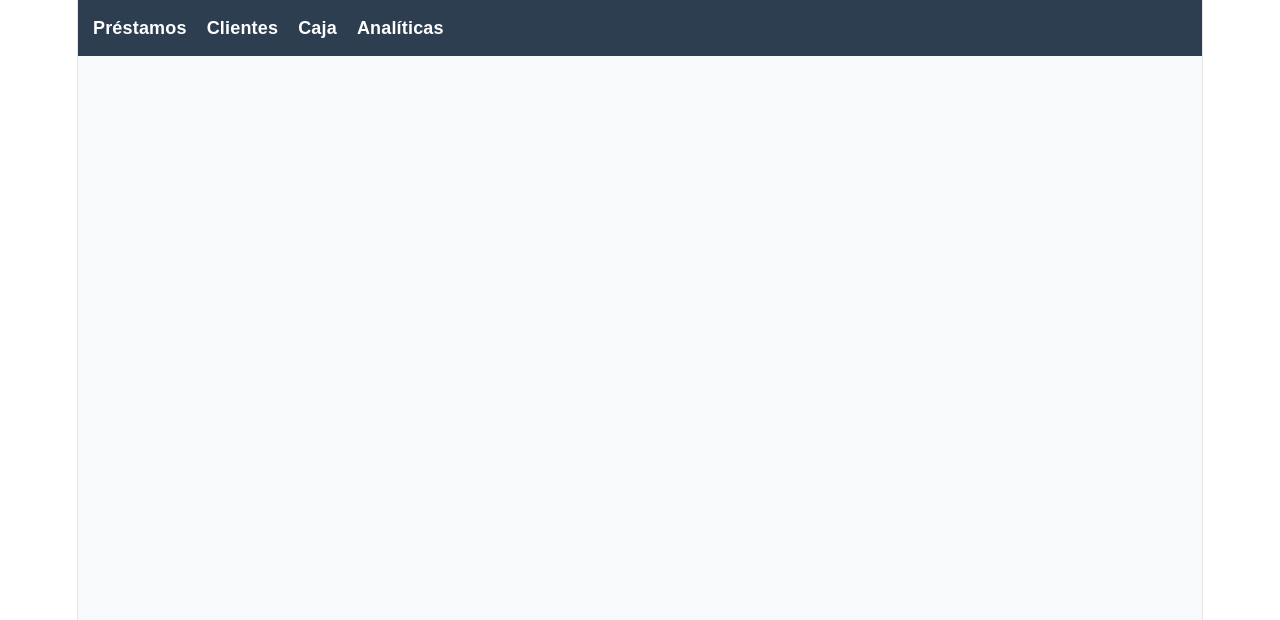
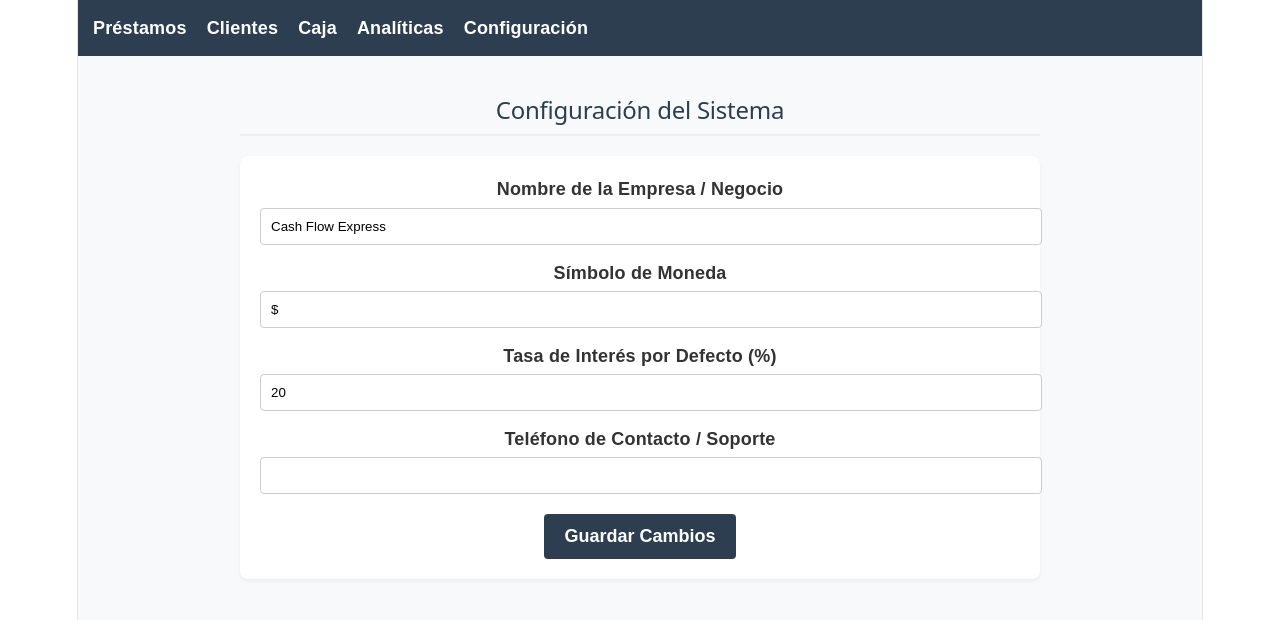
Before and after one commit to 0xPr0mise/CashFlowExpress, a React (Vite) app in the folder cash-flow-front/: page /settings in a window 1280 px wide. Shown: the top 620 px of the page. Built offline with nearby package versions, Linux system fonts and the light colour scheme; no server answers.

Commit message:
Finalizacion backend

```diff
--- a/cash-flow-front/src/App.jsx
+++ b/cash-flow-front/src/App.jsx
@@ -4,6 +4,7 @@ import LoansPage from "./pages/Loans/LoansPage";
 import ClientsPage from "./pages/Clients/ClientsPage"; // Si tienes tu página de clientes separada
 import CashPage from "./pages/Cash/CashPage";
 import AnalyticsPage from "./pages/Analytics/AnalyticsPage"; // Si tienes tu página de análisis separada
+import SettingsPage from "./pages/Settings/SettingsPage"; // Si tienes tu página de configuración separada
 
 export default function App() {
   return (
@@ -22,6 +23,8 @@ export default function App() {
             <Route path="/loans" element={<LoansPage />} />
             <Route path="/cash" element={<CashPage />} />
             <Route path="/analytics" element={<AnalyticsPage />} />
+            <Route path="/settings" element={<SettingsPage />} />
+
           </Routes>
         </div>
       </div>
--- a/cash-flow-front/src/components/Navbar.jsx
+++ b/cash-flow-front/src/components/Navbar.jsx
@@ -7,6 +7,7 @@ export default function Navbar() {
       <Link to="/clients" style={{ color: "white", textDecoration: "none", fontWeight: "bold" }}>Clientes</Link>
       <Link to="/cash" style={{ color: "white", textDecoration: "none", fontWeight: "bold" }}>Caja</Link>
       <Link to="/analytics" style={{ color: "white", textDecoration: "none", fontWeight: "bold" }}>Analíticas</Link>
+      <Link to="/settings" style={{ color: "white", textDecoration: "none", fontWeight: "bold" }}>Configuración</Link>
     </nav>
   );
 }
--- /dev/null
+++ b/cash-flow-front/src/pages/Settings/SettingsPage.jsx
@@ -0,0 +1,210 @@
+import { useState, useEffect } from "react";
+import { getSettings, saveSetting } from "../../services/settings.service";
+
+export default function SettingsPage() {
+  const [form, setForm] = useState({
+    companyName: "Cash Flow Express",
+    currency: "$",
+    defaultInterestRate: "20",
+    contactPhone: "",
+  });
+  const [saved, setSaved] = useState(false);
+
+  useEffect(() => {
+    getSettings()
+      .then((data) => {
+        if (Array.isArray(data) && data.length > 0) {
+          const settingsObj = {};
+          data.forEach((item) => {
+            settingsObj[item.key] = item.value;
+          });
+          setForm((prev) => ({ ...prev, ...settingsObj }));
+        }
+      })
+      .catch((err) => console.error("Error al cargar configuración:", err));
+  }, []);
+
+  const handleChange = (e) => {
+    setForm({ ...form, [e.target.name]: e.target.value });
+    setSaved(false);
+  };
+
+  const handleSubmit = async (e) => {
+    e.preventDefault();
+    try {
+      for (const [key, value] of Object.entries(form)) {
+        await saveSetting(key, value);
+      }
+      setSaved(true);
+      setTimeout(() => setSaved(false), 3000);
+    } catch (error) {
+      console.error("Error al guardar:", error);
+      alert("Error al guardar la configuración");
+    }
+  };
+
+  return (
+    <div
+      style={{
+        padding: "20px",
+        fontFamily: "Arial, sans-serif",
+        maxWidth: "800px",
+        margin: "0 auto",
+      }}
+    >
+      <h2
+        style={{
+          color: "#2c3e50",
+          borderBottom: "2px solid #eee",
+          paddingBottom: "10px",
+        }}
+      >
+        Configuración del Sistema
+      </h2>
+
+      {saved && (
+        <div
+          style={{
+            background: "#d4edda",
+            color: "#155724",
+            padding: "10px 15px",
+            borderRadius: "6px",
+            margin: "15px 0",
+          }}
+        >
+          ¡Configuración guardada exitosamente!
+        </div>
+      )}
+
+      <form
+        onSubmit={handleSubmit}
+        style={{
+          background: "white",
+          padding: "20px",
+          borderRadius: "8px",
+          boxShadow: "0 2px 4px rgba(0,0,0,0.05)",
+          marginTop: "20px",
+        }}
+      >
+        <div style={{ marginBottom: "15px" }}>
+          <label
+            style={{
+              display: "block",
+              marginBottom: "5px",
+              fontWeight: "bold",
+              color: "#333",
+            }}
+          >
+            Nombre de la Empresa / Negocio
+          </label>
+          <input
+            type="text"
+            name="companyName"
+            value={form.companyName}
+            onChange={handleChange}
+            style={{
+              width: "100%",
+              padding: "10px",
+              borderRadius: "4px",
+              border: "1px solid #ccc",
+            }}
+            required
+          />
+        </div>
+
+        <div style={{ marginBottom: "15px" }}>
+          <label
+            style={{
+              display: "block",
+              marginBottom: "5px",
+              fontWeight: "bold",
+              color: "#333",
+            }}
+          >
+            Símbolo de Moneda
+          </label>
+          <input
+            type="text"
+            name="currency"
+            value={form.currency}
+            onChange={handleChange}
+            style={{
+              width: "100%",
+              padding: "10px",
+              borderRadius: "4px",
+              border: "1px solid #ccc",
+            }}
+            required
+          />
+        </div>
+
+        <div style={{ marginBottom: "15px" }}>
+          <label
+            style={{
+              display: "block",
+              marginBottom: "5px",
+              fontWeight: "bold",
+              color: "#333",
+            }}
+          >
+            Tasa de Interés por Defecto (%)
+          </label>
+          <input
+            type="number"
+            name="defaultInterestRate"
+            value={form.defaultInterestRate}
+            onChange={handleChange}
+            style={{
+              width: "100%",
+              padding: "10px",
+              borderRadius: "4px",
+              border: "1px solid #ccc",
+            }}
+            required
+          />
+        </div>
+
+        <div style={{ marginBottom: "20px" }}>
+          <label
+            style={{
+              display: "block",
+              marginBottom: "5px",
+              fontWeight: "bold",
+              color: "#333",
+            }}
+          >
+            Teléfono de Contacto / Soporte
+          </label>
+          <input
+            type="text"
+            name="contactPhone"
+            value={form.contactPhone}
+            onChange={handleChange}
+            style={{
+              width: "100%",
+              padding: "10px",
+              borderRadius: "4px",
+              border: "1px solid #ccc",
+            }}
+          />
+        </div>
+
+        <button
+          type="submit"
+          style={{
+            background: "#2c3e50",
+            color: "white",
+            border: "none",
+            padding: "12px 20px",
+            borderRadius: "4px",
+            cursor: "pointer",
+            fontWeight: "bold",
+            fontSize: "1rem",
+          }}
+        >
+          Guardar Cambios
+        </button>
+      </form>
+    </div>
+  );
+}
--- /dev/null
+++ b/cash-flow-front/src/services/settings.service.js
@@ -0,0 +1,17 @@
+const API_URL = "http://localhost:3000/settings";
+
+export async function getSettings() {
+  const res = await fetch(API_URL);
+  if (!res.ok) throw new Error("Error al obtener configuraciones");
+  return res.json();
+}
+
+export async function saveSetting(key, value) {
+  const res = await fetch(API_URL, {
+    method: "POST",
+    headers: { "Content-Type": "application/json" },
+    body: JSON.stringify({ key, value }),
+  });
+  if (!res.ok) throw new Error("Error al guardar configuración");
+  return res.json();
+}
```
